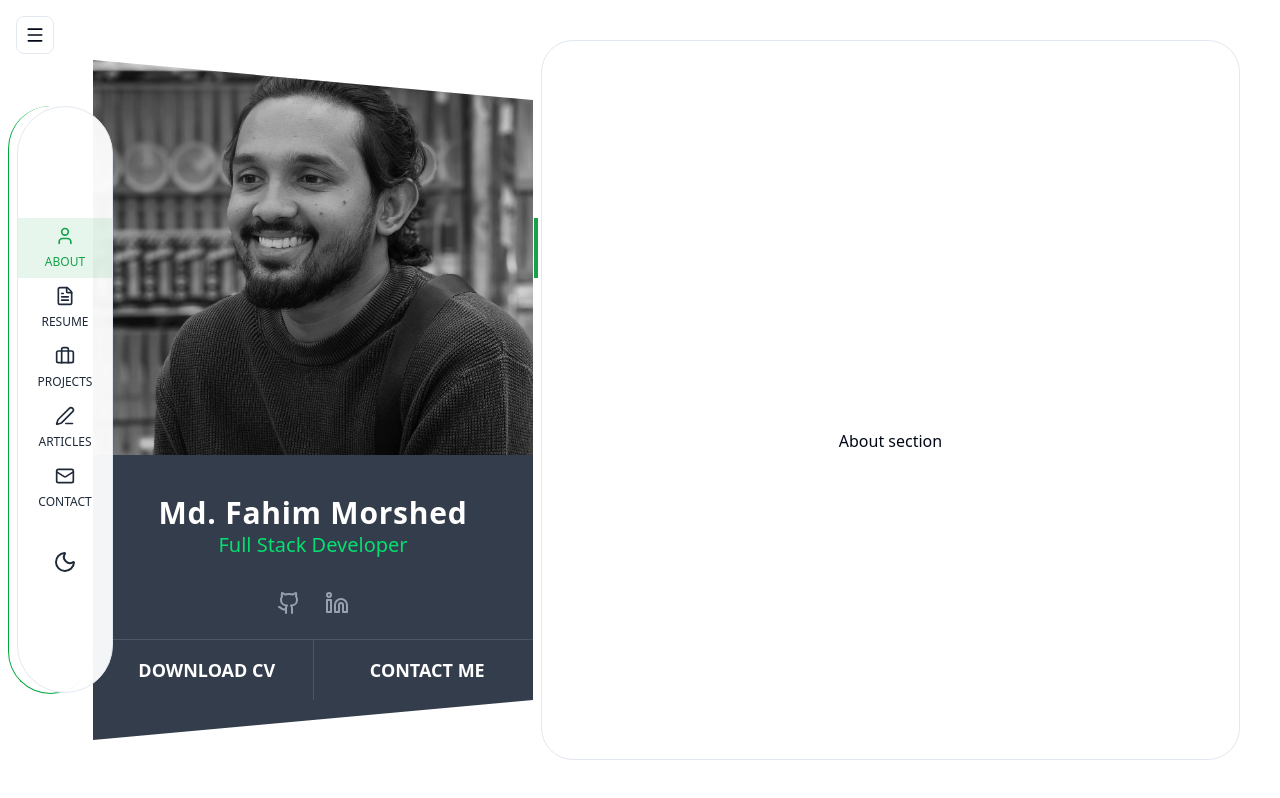
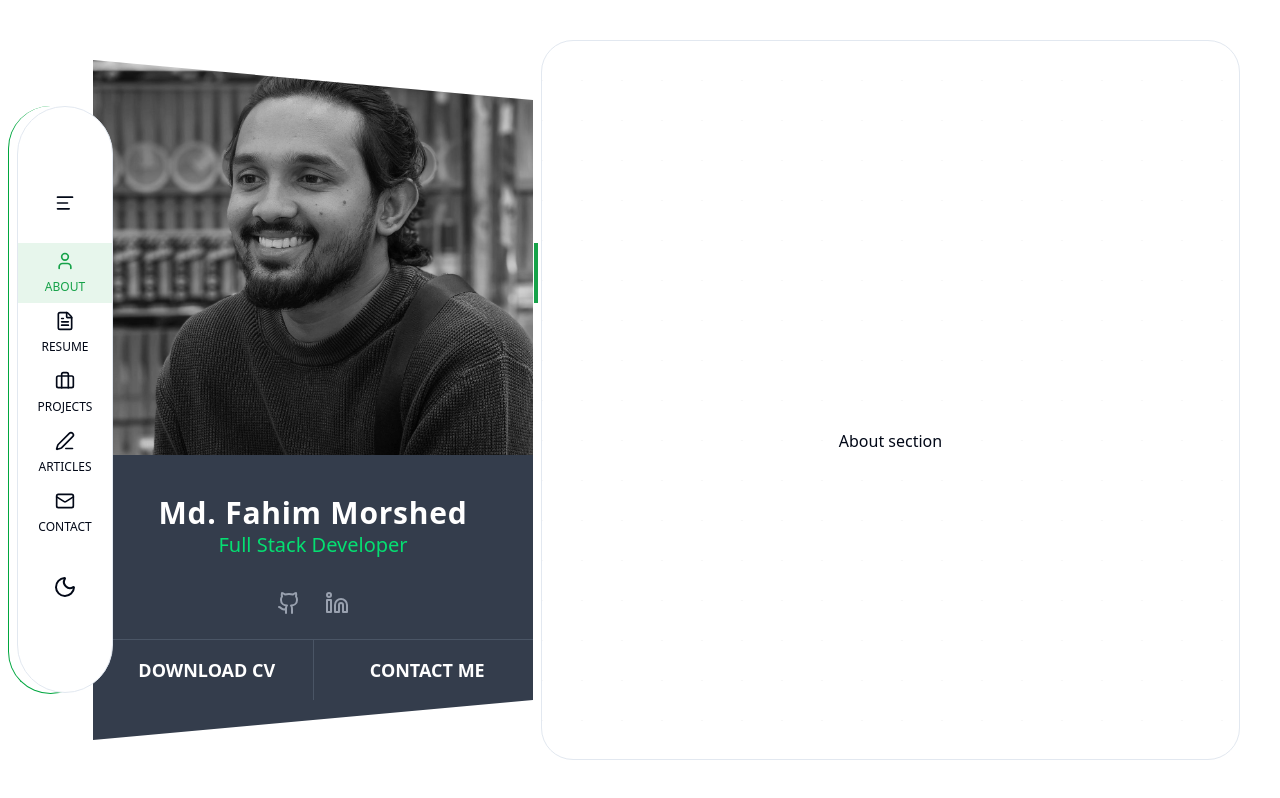
Before and after one commit to ahm-fahim/portfolio-me, a Next.js app: page / in a window 1280 px wide. Built offline with nearby package versions, Linux system fonts and the light colour scheme.

Commit message:
mobile responsive navbar updated

```diff
--- a/components/sidebar.tsx
+++ b/components/sidebar.tsx
@@ -13,7 +13,7 @@ import {
     FileText,
     Briefcase,
     Edit3,
-    Mail
+    Mail, TextAlignStart, TextAlignEnd
 } from 'lucide-react'
 import { useTheme } from "./theme-provider"
 import Me from "@/components/Me";
@@ -58,10 +58,10 @@ export function Sidebar({ activeSection, onNavigate }: SidebarProps) {
             {/* Menu Button - Visible on both desktop and mobile */}
             <button
                 onClick={() => setIsDrawerOpen(!isDrawerOpen)}
-                className="fixed top-4 left-4 z-50 p-2 rounded-lg bg-card border border-border hover:bg-primary hover:text-primary-foreground transition-all duration-300"
+                className="fixed top-4 right-4 z-50 p-2  hover:bg-primary hover:text-primary-foreground transition-all duration-300 md:hidden"
                 title="Toggle menu"
             >
-                {isDrawerOpen ? <X className="w-5 h-5" /> : <Menu className="w-5 h-5" />}
+                {isDrawerOpen ? <X className="w-5 h-5" /> : <TextAlignEnd className="w-5 h-5" />}
             </button>
 
             {/* Overlay - Visible on both desktop and mobile */}
@@ -159,7 +159,7 @@ export function Sidebar({ activeSection, onNavigate }: SidebarProps) {
 
             {/* Mobile Bottom Navigation - Only visible on mobile */}
             {isMobile && (
-                <div className="fixed bottom-0 left-0 right-0 z-50 bg-card border-t border-border md:hidden">
+                <div className="fixed bottom-0 left-0 right-0 z-50  bg-card md:hidden border-t">
                     <div className="flex items-center justify-around h-20 px-4">
                         {sections.map((section) => {
                             const Icon = section.icon
@@ -185,8 +185,17 @@ export function Sidebar({ activeSection, onNavigate }: SidebarProps) {
             {!isMobile && (
                 <div className="flex p-2">
                     <div className="h-3/4 my-auto z-30 border-l border-b border-green-600 rounded-[100px]">
-                        <div className="hidden dark:bg-gray-800 bg-white/95 md:flex h-full my-auto -mr-5 rounded-[100px] m-2 w-24 border flex-col items-center justify-center">
+                        <div className="hidden bg-card md:flex h-full my-auto -mr-5 rounded-[100px] m-2 w-24 border flex-col items-center justify-center">
                             <div className="flex flex-col items-center justify-center gap-6 w-full">
+                                <div>
+                                    <button
+                                        onClick={() => setIsDrawerOpen(!isDrawerOpen)}
+                                        className=" hover:text-primary transition-all duration-300"
+                                        title="Toggle menu"
+                                    >
+                                        {isDrawerOpen ? <X className="w-5 h-5" /> : <TextAlignStart className="w-5 h-5" />}
+                                    </button>
+                                </div>
                                 <nav className="flex flex-col w-full">
                                     {sections.map((section) => {
                                         const Icon = section.icon
@@ -197,7 +206,7 @@ export function Sidebar({ activeSection, onNavigate }: SidebarProps) {
                                                 className={`flex flex-col items-center gap-2 transition-all duration-300 group relative py-2 px-3 ${
                                                     activeSection === section.id
                                                         ? "bg-primary/10 text-primary"
-                                                        : "text-gray-800 hover:bg-secondary/50"
+                                                        : "text-foreground hover:bg-secondary/50"
                                                 }`}
                                                 title={section.name}
                                             >
@@ -212,7 +221,7 @@ export function Sidebar({ activeSection, onNavigate }: SidebarProps) {
                                 </nav>
                                 <button
                                     onClick={toggleTheme}
-                                    className="w-full h-10 text-gray-800 hover:text-primary flex items-center justify-center transition-all duration-300"
+                                    className="w-full h-10 text-foreground hover:text-primary flex items-center justify-center transition-all duration-300"
                                     title="Toggle theme"
                                 >
                                     {resolvedTheme === "dark" ? (
```
